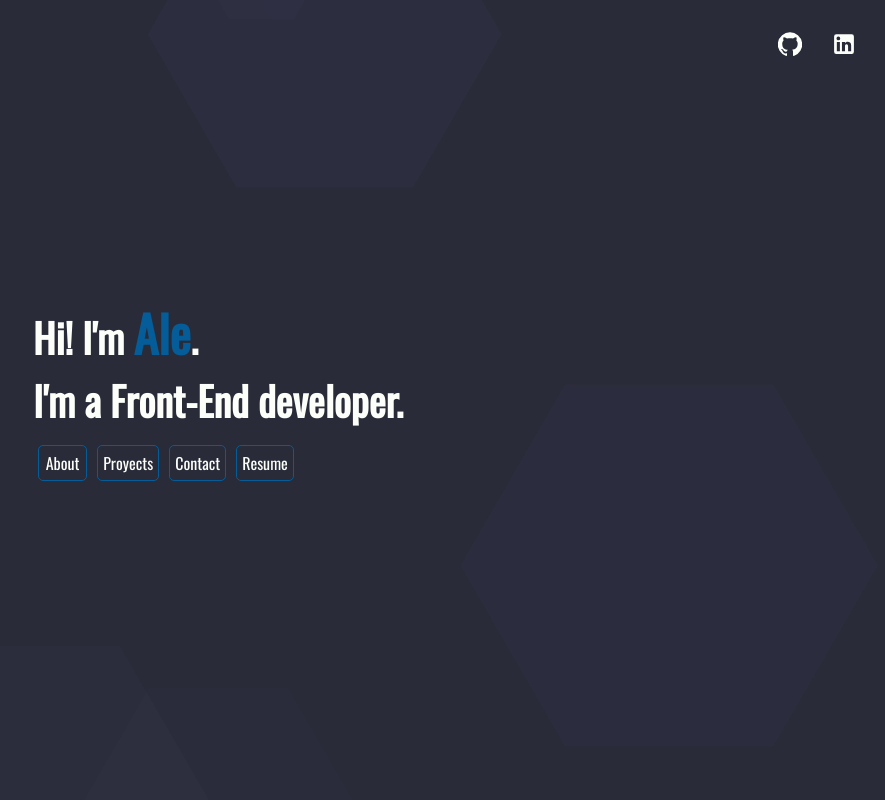
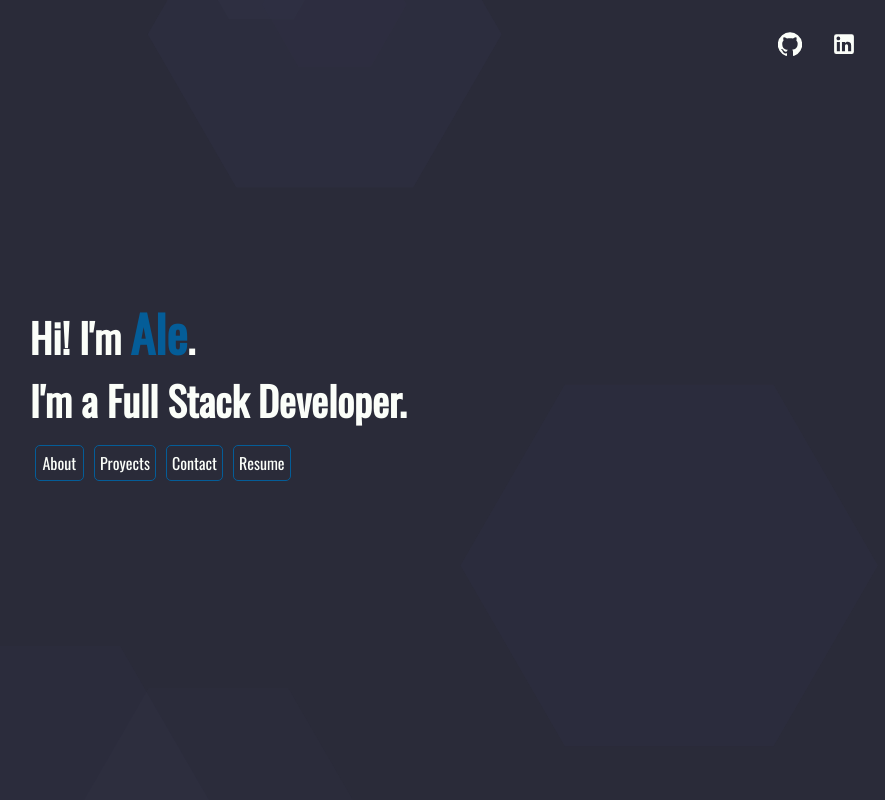
Before and after one commit to alegb91/Portfolio, a React (Create React App) app: page / in a window 1280 px wide. Shown: the top 800 px of the page, without its empty margins (297-1182 px from the left). Built offline with nearby package versions, Linux system fonts and the light colour scheme.

Commit message:
FullStack

```diff
--- a/src/components/StartingPage.js
+++ b/src/components/StartingPage.js
@@ -86,7 +86,7 @@ const StartingPage = () => {
         <div className="d-flex col m-1 p-0">
         <SubContainer>
         <Introduction>Hi! I'm <Name>Ale</Name>.</Introduction>
-        <Introduction>I'm a Front-End developer.</Introduction>
+        <Introduction>I'm a Full Stack Developer.</Introduction>
         <Links className="container">
           <div className="row">
         <div className="col-10 col-md-6 d-flex p-0">
```
